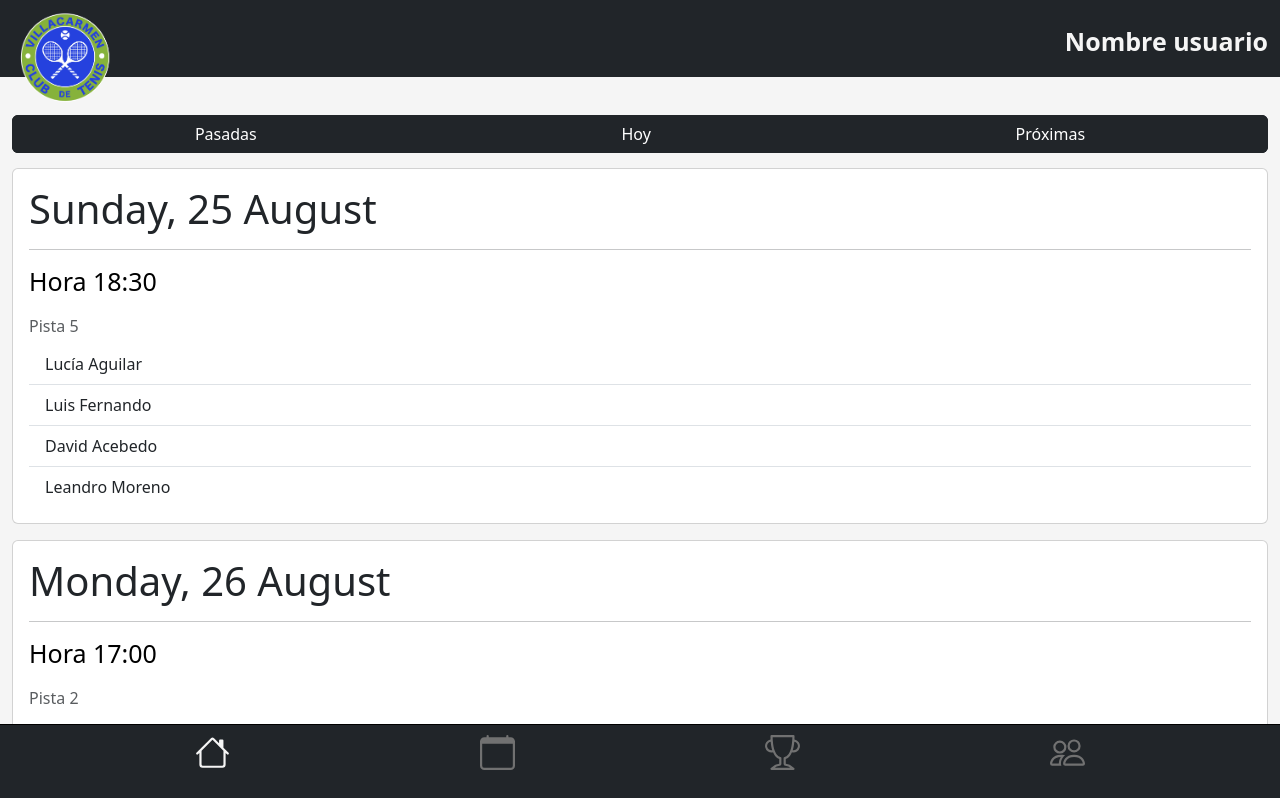
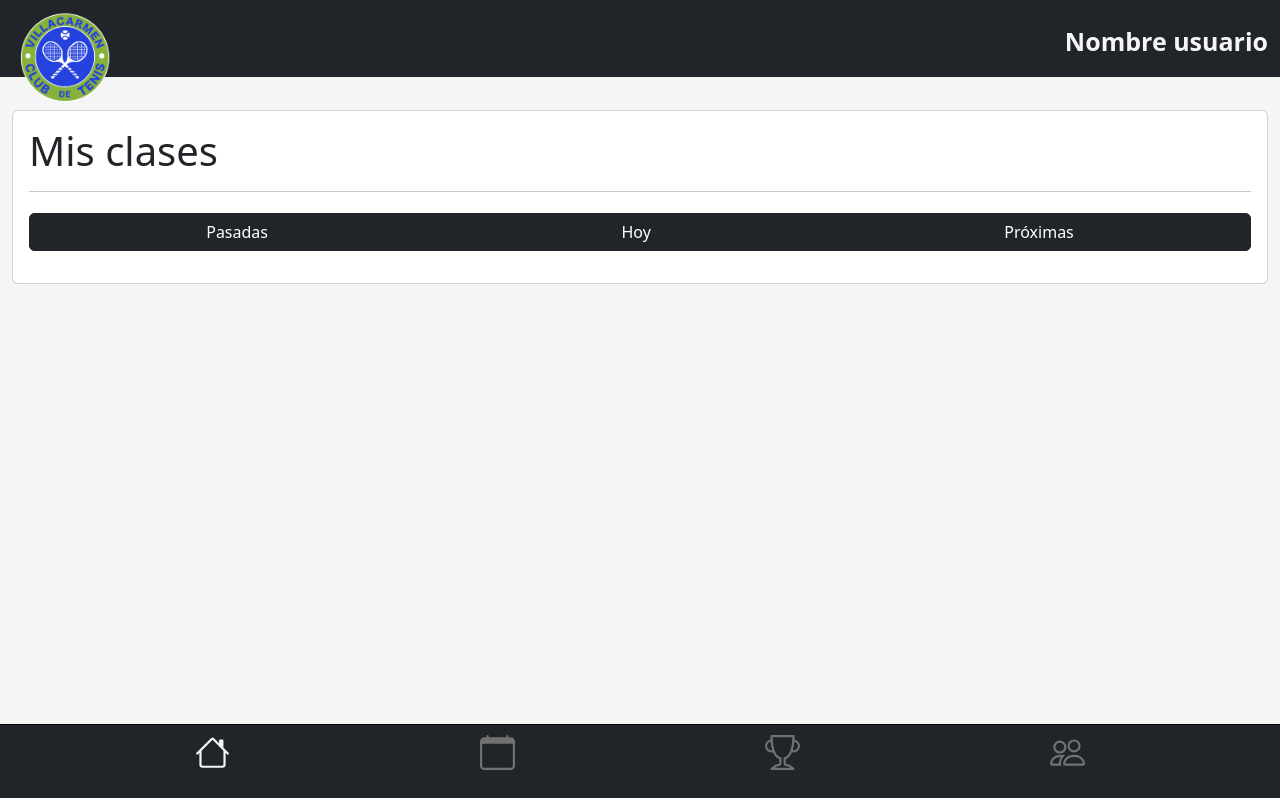
Before and after one commit to ivmoar/tenis-app, a React (Create React App) app in the folder client/: page /Classes in a window 1280 px wide. Shown: the top 798 px of the page. Built offline with nearby package versions, Linux system fonts and the light colour scheme.

Commit message:
More changes

```diff
--- a/client/src/Components/Classes.jsx
+++ b/client/src/Components/Classes.jsx
@@ -1,39 +1,78 @@
 import { classes } from '/Users/ivmoar/Desktop/Raspberrypi/App tenis/client/src/data';
-import { Container, Row, Col, Card, ListGroup, Button, ButtonGroup} from 'react-bootstrap';
+import { Container, Row, Col, Card, ListGroup, Button, ButtonGroup, Modal } from 'react-bootstrap';
 import moment from 'moment';
+import { useState } from 'react';
 
 function TennisClassList() {
+  const [selectedCategory, setSelectedCategory] = useState('Hoy');
+  const [selectedClass, setSelectedClass] = useState(null);
+  const [showModal, setShowModal] = useState(false);
+
   const today = moment().startOf('day');  // Fecha actual sin hora
-
   // Filtrar clases de hoy
   const todayClasses = classes.filter(c => moment(c.date).isSame(today, 'day'));
-
   // Filtrar clases futuras
   const futureClasses = classes.filter(c => moment(c.date).isAfter(today, 'day'));
-
   // Filtrar clases pasadas
   const pastClasses = classes.filter(c => moment(c.date).isBefore(today, 'day'));
-    console.log("Clases pasadas:", pastClasses);
+
+  const getClassesToShow = () => {
+    if (selectedCategory === 'Pasadas') {
+      return pastClasses;
+    } else if (selectedCategory === 'Hoy') {
+      return todayClasses;
+    } else if (selectedCategory === 'Próximas') {
+      return futureClasses;
+    }
+    return [];
+  };
+
+  const handleCardClick = (cls) => {
+    setSelectedClass(cls);
+    setShowModal(true);
+  };
+
+  const handleClose = () => setShowModal(false);
 
   return (
     <Container fluid>
       <Row>
         <Col>
-              <ButtonGroup aria-label="Basic example" className="my-button-group bg-dark">
-                  <Button className='bg-dark border-dark'>Pasadas</Button>
-                  <Button className='bg-dark border-dark'>Hoy</Button>
-                  <Button className='bg-dark border-dark'>Próximas</Button>
+          <Card>
+            <Card.Body>
+              <h1>Mis clases</h1>
+              <hr />
+              <ButtonGroup aria-label="Basic example" className="my-button-group bg-dark mb-3">
+                <Button
+                  className={`bg-dark border-dark ${selectedCategory === 'Pasadas' ? 'active' : ''}`}
+                  onClick={() => setSelectedCategory('Pasadas')}
+                >
+                  Pasadas
+                </Button>
+                <Button
+                  className={`bg-dark border-dark ${selectedCategory === 'Hoy' ? 'active' : ''}`}
+                  onClick={() => setSelectedCategory('Hoy')}
+                >
+                  Hoy
+                </Button>
+                <Button
+                  className={`bg-dark border-dark ${selectedCategory === 'Próximas' ? 'active' : ''}`}
+                  onClick={() => setSelectedCategory('Próximas')}
+                >
+                  Próximas
+                </Button>
               </ButtonGroup>
-            </Col>
-        </Row>
-        {/* Clases Pasadas */}
-        {pastClasses.length > 0 && (
-          <>
-            {pastClasses.map(cls => (
+
+              {/* Mostrar clases según la categoría seleccionada */}
+              {getClassesToShow().map(cls => (
                 <Row key={cls.id}>
                   <Col>
-                  <Card className='custom-card mb-3'>
-                    <Card.Body>
+                    <Card
+                      className='custom-card mb-3'
+                      style={{ cursor: 'pointer' }}
+                      onClick={() => handleCardClick(cls)}
+                    >
+                      <Card.Body className='cards-card'>
                         <h1>{moment(cls.date, 'YYYY-MM-DD').format('dddd, D MMMM')}</h1>
                         <hr />
                         <Card.Title>Hora {cls.time}</Card.Title>
@@ -48,57 +87,35 @@ function TennisClassList() {
                   </Col>
                 </Row>
               ))}
-          </>
-        )}
-
-        {/* Clases de Hoy */}
-        {todayClasses.length > 0 && (
-          <>
-            {todayClasses.map(cls => (
-              <Row key={cls.id}>
-                <Col>
-                  <Card className='custom-card mb-3'>
-                    <Card.Body>
-                        <h1>{moment().format('dddd, D MMMM')}</h1>
-                        <hr />
-                        <Card.Title>Hora {cls.time}</Card.Title>
-                        <Card.Subtitle className="mb-2 text-muted">Pista {cls.court}</Card.Subtitle>
-                        <ListGroup variant="flush">
-                            {cls.participants.map((p, index) => (
-                            <ListGroup.Item key={index}>{p}</ListGroup.Item>
-                            ))}
-                        </ListGroup>
             </Card.Body>
           </Card>
         </Col>
       </Row>
-            ))}
-          </>
-        )}
 
-        {/* Clases Futuras */}
-        {futureClasses.length > 0 && (
-          <>
-            {futureClasses.map(cls => (
-              <Row key={cls.id}>
-                <Col>
-                  <Card className='custom-card mb-3'>
-                    <Card.Body>
-                        <h1>{moment(cls.date, 'YYYY-MM-DD').format('dddd, D MMMM')}</h1>
-                        <hr />
-                        <Card.Title>Hora {cls.time}</Card.Title>
-                        <Card.Subtitle className="mb-2 text-muted">Pista {cls.court}</Card.Subtitle>
+      {/* Modal para mostrar más información sobre la clase seleccionada */}
+      {selectedClass && (
+        <Modal show={showModal} onHide={handleClose}>
+          <Modal.Header closeButton>
+            <Modal.Title>Detalles de la Clase</Modal.Title>
+          </Modal.Header>
+          <Modal.Body>
+            <h5>{moment(selectedClass.date, 'YYYY-MM-DD').format('dddd, D MMMM')}</h5>
+            <p><strong>Hora:</strong> {selectedClass.time}</p>
+            <p><strong>Pista:</strong> {selectedClass.court}</p>
+            <p><strong>Participantes:</strong></p>
             <ListGroup variant="flush">
-                            {cls.participants.map((p, index) => (
+              {selectedClass.participants.map((p, index) => (
                 <ListGroup.Item key={index}>{p}</ListGroup.Item>
               ))}
             </ListGroup>
-                    </Card.Body>
-                  </Card>
-                </Col>
-              </Row>
-            ))}
-          </>
+            {/* Aquí puedes añadir más detalles a futuro */}
+          </Modal.Body>
+          <Modal.Footer>
+            <Button variant="secondary" onClick={handleClose}>
+              Cerrar
+            </Button>
+          </Modal.Footer>
+        </Modal>
       )}
     </Container>
   );
--- a/client/src/Components/Home.jsx
+++ b/client/src/Components/Home.jsx
@@ -22,7 +22,8 @@ function Home() {
             <Col>
                 <Card className='custom-card'>
                     <Card.Body>
-                        <Card.Title className='card-title'>Mi resumen mensual</Card.Title>
+                        <h1>Mi Resumen Mensual</h1>
+                        <hr />
                         <Row>
                             <Col>
                                 <Card className='inline-blue-card'>
--- a/client/src/data.js
+++ b/client/src/data.js
@@ -15,5 +15,9 @@ export const classes = [
   { id: 1, date: '2024-08-25', time: '18:30', court: 5, participants: ['Lucía Aguilar', 'Luis Fernando', 'David Acebedo', 'Leandro Moreno'] },
   { id: 2, date: '2024-08-26', time: '17:00', court: 2, participants: ['Ana Pérez', 'Carlos Martínez'] },
   { id: 3, date: '2024-08-27', time: '19:00', court: 3, participants: ['Marta Fernández'] },
-  { id: 4, date: '2024-08-22', time: '19:00', court: 3, participants: ['Marta Fernández'] }
+  { id: 4, date: '2024-08-28', time: '19:00', court: 3, participants: ['Marta Fernández'] },
+  { id: 5, date: '2024-08-28', time: '19:00', court: 3, participants: ['Marta Fernández'] },
+  { id: 6, date: '2024-08-29', time: '19:00', court: 3, participants: ['Marta Fernández'] },
+  { id: 7, date: '2024-08-30', time: '19:00', court: 3, participants: ['Marta Fernández'] },
+  { id: 8, date: '2024-08-31', time: '19:00', court: 3, participants: ['Marta Fernández'] }
 ];
--- a/client/src/index.css
+++ b/client/src/index.css
@@ -93,6 +93,10 @@ body {
   width: 100%;
 }
 
+.cards-card {
+  background-color: rgb(231, 231, 231);
+}
+
 /***************************************************************************** HEADER **********************************************************************/
 .MenuHeader {
   position: fixed;
```
Also changed, not shown: client/src/Components/Alumns.jsx (+77 -4 lines). Lines whose indentation alone changed are shown as unchanged.
